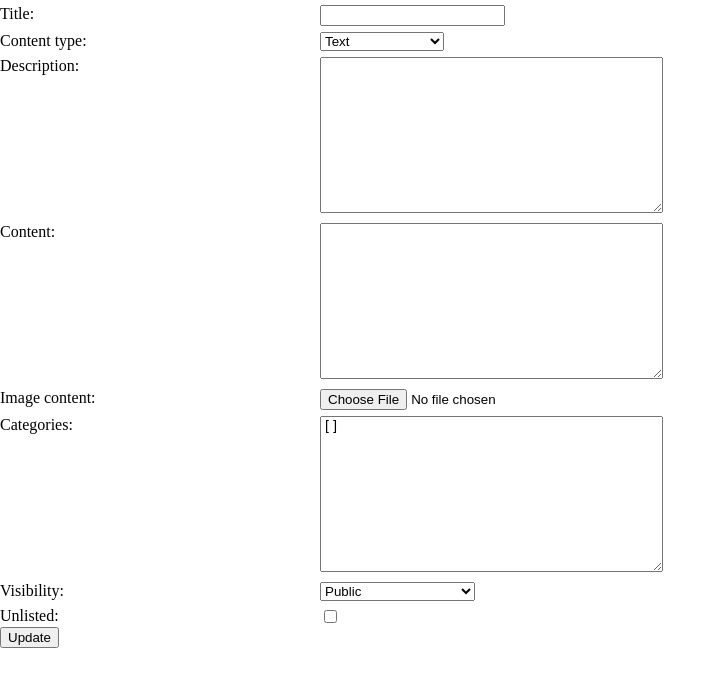
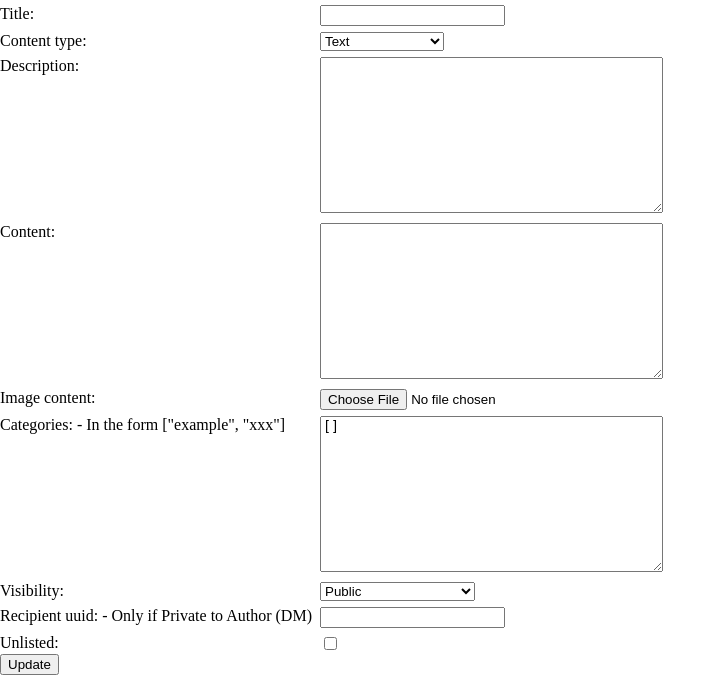
Before and after one commit to CMPUT404-F21T0/CMPUT404-Project-BetterSocial, a Django app: template socialdistribution/bettersocial/templates/bettersocial/edit_post.html in a window 1280 px wide. Shown: the part 196-871 px from the top of the page, without its empty margins (0-726 px from the left). Before the commit the page ends 844 px from the top, so only its background shows below. Run offline with Django 3.2, Linux system fonts and the light colour scheme; the template is opened without the code that fills it: values that come from a table or form of the project are taken from there, others are empty; some libraries are stand-ins or nearby versions.

Commit message:
Updated HTML

```diff
--- a/socialdistribution/bettersocial/templates/bettersocial/edit_post.html
+++ b/socialdistribution/bettersocial/templates/bettersocial/edit_post.html
@@ -60,7 +60,7 @@
 
         <div class="row">
             <div class="size-25">
-                {{ form.categories.label_tag }}
+                {{ form.categories.label_tag }} - In the form ["example", "xxx"]
             </div>
             <div class="size-75">
                 {{ form.categories }}
@@ -78,12 +78,22 @@
 
         <div class="row">
             <div class="size-25">
+                {{ form.recipient_uuid.label_tag }} - Only if Private to Author (DM)
+            </div>
+            <div class="size-75">
+                {{ form.recipient_uuid }}
+            </div>
+        </div>
+
+        <div class="row">
+            <div class="size-25">
                 {{ form.unlisted.label_tag }}
             </div>
             <div class="size-75">
                 {{ form.unlisted }}
             </div>
         </div>
+
         </br></br>
         <a href="{% url 'bettersocial:index' %}"> <button>Update</button></a>
     </form>
--- a/socialdistribution/bettersocial/templates/bettersocial/post-preview.html
+++ b/socialdistribution/bettersocial/templates/bettersocial/post-preview.html
@@ -28,7 +28,9 @@
             <a href="{% url 'bettersocial:article_details' post.pk %}">
                 <h2 class="post-title">{{ post.title }}</h2>
                 <h4 class="post-publisher">By: {{ post.author.display_name }}</h4>
-                <p class="post-description"> {{ post.description }}</p>
+                <h4 class="post-publisher">Tags: {{ post.categories }}</h4>
+                <h4 class="post-publisher">Visibility: {{ post.visibility }}</h4>
+                <p class="post-description">Description: {{ post.description }}</p>
             </a>
             <hr>
 
--- a/socialdistribution/bettersocial/templates/bettersocial/postapost.html
+++ b/socialdistribution/bettersocial/templates/bettersocial/postapost.html
@@ -94,10 +94,6 @@
             </div>
         </div>
 
-        {% if form.recipient_uuid == "Private to Author (DM)" %}
-            this should showwwwwww
-        {% endif %}
-
         </br></br>
         <a href="{% url 'bettersocial:index' %}"><button>Post</button></a>
     </form>
```
